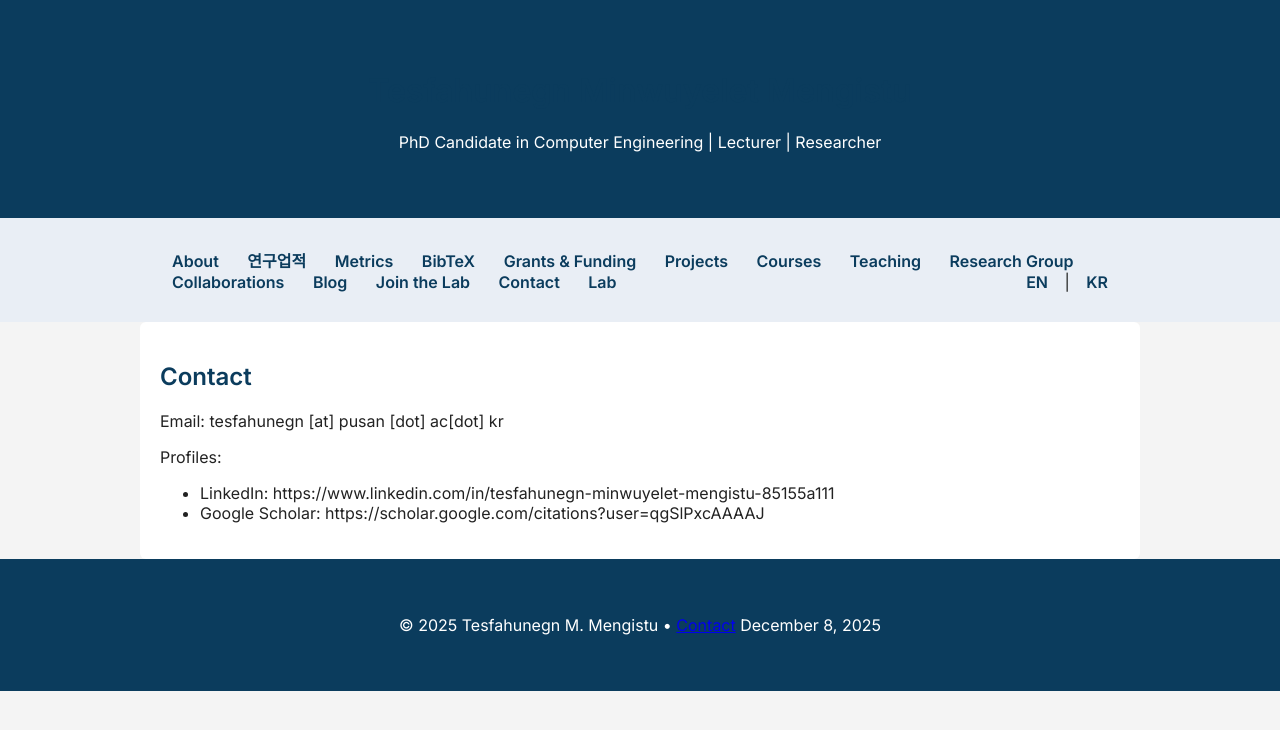
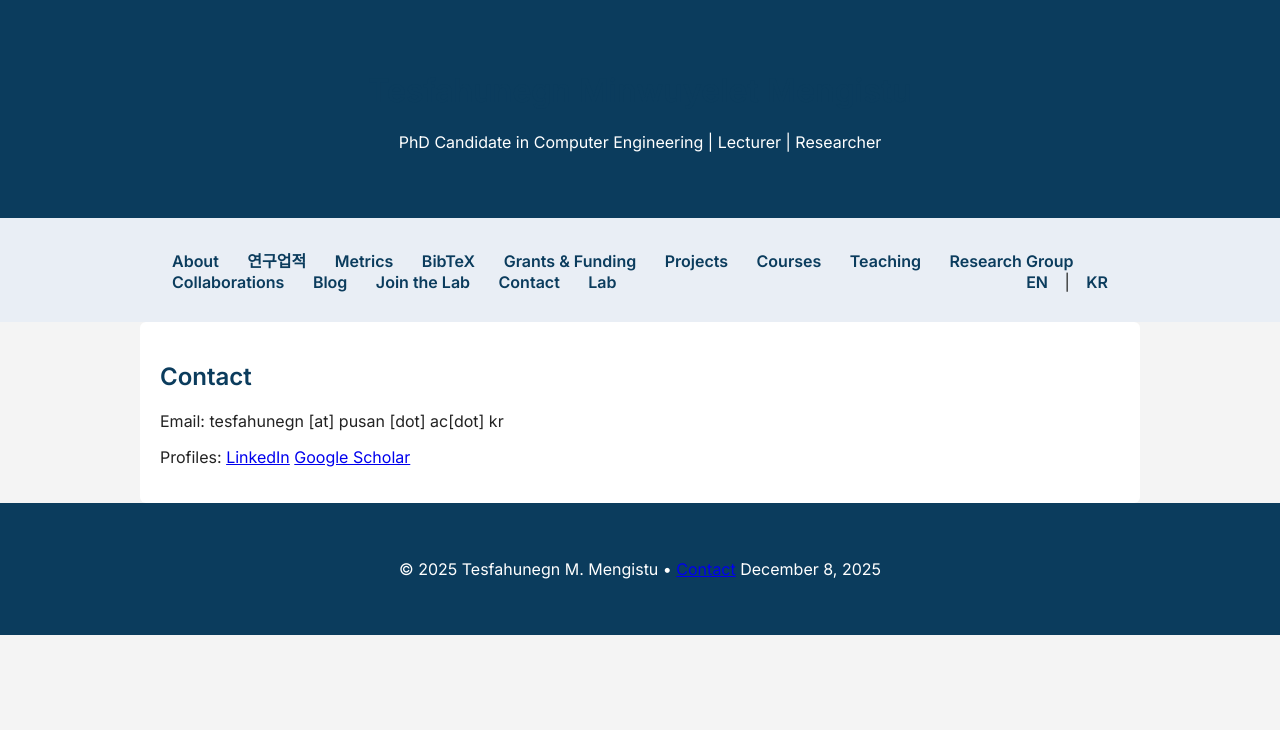
Before and after one commit to Tesfahunegn369/tesfahunegn369.github.io, a Jekyll site: the page built from contact.md, in a window 1280 px wide. Shown: the top 730 px of the page. Built offline with Jekyll 4.4.1, drawn with Linux system fonts in a browser that asks for light colours; some of the changed lines change nothing that is shown.

Commit message:
Update contact

```diff
--- a/contact.md
+++ b/contact.md
@@ -8,5 +8,5 @@ layout: default
 Email: tesfahunegn [at] pusan [dot] ac[dot] kr
 
 Profiles:
-- LinkedIn: https://www.linkedin.com/in/tesfahunegn-minwuyelet-mengistu-85155a111
-- Google Scholar: https://scholar.google.com/citations?user=qgSlPxcAAAAJ
+[LinkedIn](https://www.linkedin.com/in/tesfahunegn-minwuyelet-mengistu-85155a111)
+[Google Scholar ](https://scholar.google.com/citations?user=qgSlPxcAAAAJ)
```
